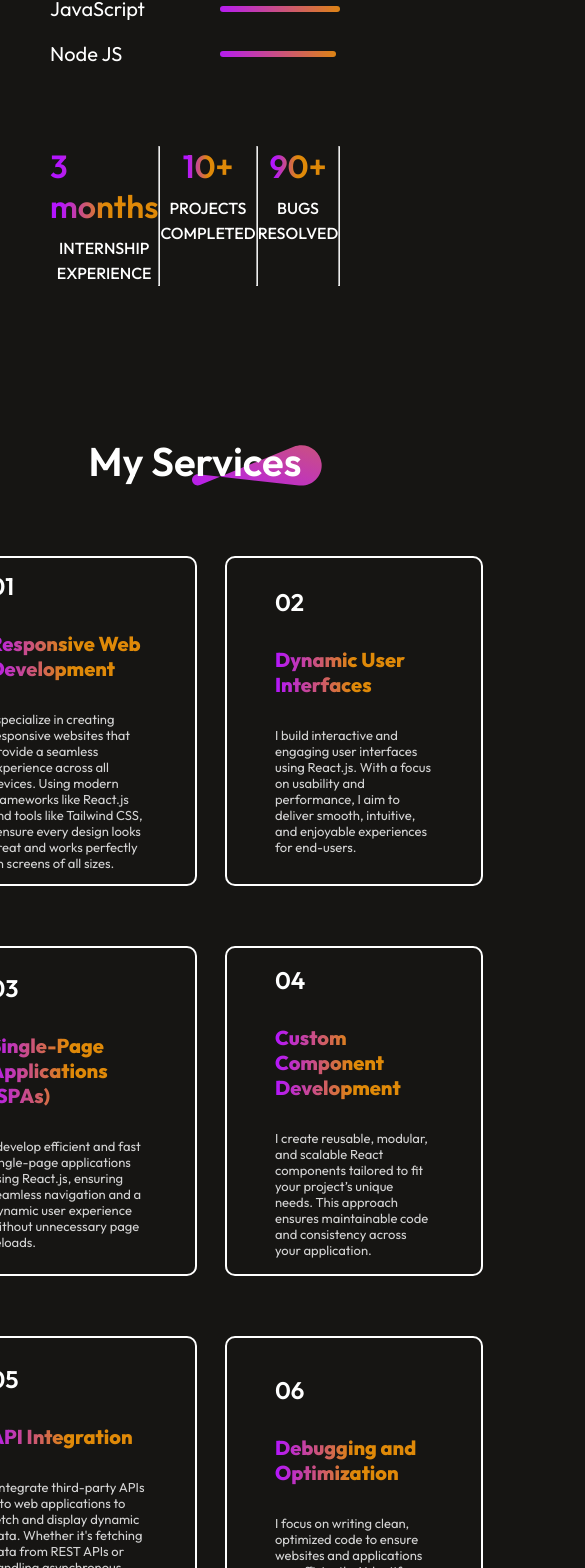
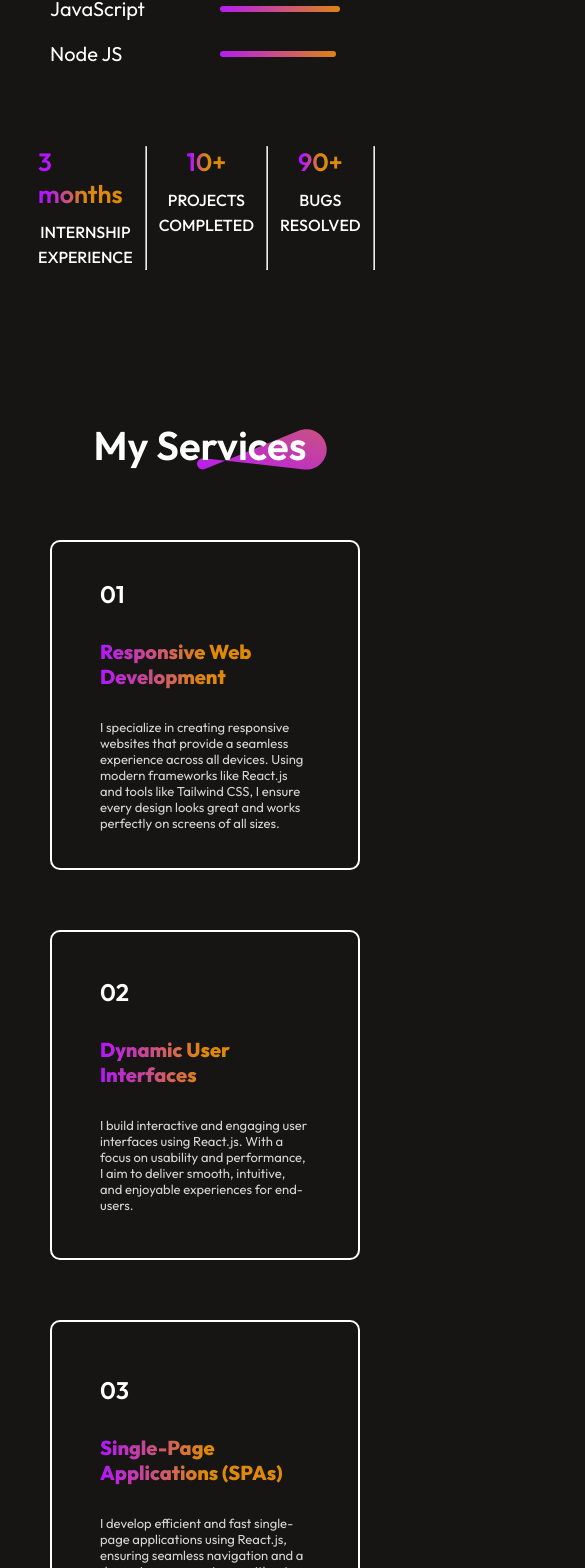
Before and after one commit to imkashishkathuria/my-portfolio, a React (Vite) app: page / in a window 390 px wide. Shown: the part 2033-3601 px from the top of the page, 585 px wide, since content can reach past the window. Built offline with nearby package versions, Linux system fonts and the light colour scheme.

Commit message:
mobile responsive

```diff
--- a/src/Components/About/About.css
+++ b/src/Components/About/About.css
@@ -169,6 +169,8 @@
 
     .about-achievements{
         justify-content: space-between;
+        gap: 12px;
+        margin-left: -12px;
 
     }
 
@@ -177,7 +179,7 @@
     }
 
     .about-achievement h1{
-        font-size: 32px;
+        font-size: 25px;
         font-weight: 600;
     }
 
--- a/src/Components/Contact/Contact.css
+++ b/src/Components/Contact/Contact.css
@@ -124,7 +124,7 @@
 @media (max-width:768px) {
     .contact{
         gap: 50px;
-        margin: 50px 70px;
+        margin: 50px 50px;
         align-items: center;
     }
 
--- a/src/Components/Footer/Footer.css
+++ b/src/Components/Footer/Footer.css
@@ -72,13 +72,15 @@
 
 @media (max-width:768px) {
     .footer{
-        margin: 50px 70px;
+        /* width: 100%; */
+        margin: 50px 50px;
 
     }
 
     .footer-top{
         flex-direction: column;
         gap: 50px;
+        width: 100%;
     }
 
     .footer-bottom{
@@ -86,4 +88,9 @@
         flex-direction: column-reverse;
         margin-bottom: 50px;
     }
+
+    .footer-top-right{
+        display: flex;
+        flex-direction: column;
+    }
 }
--- a/src/Components/MyWork/MyWork.css
+++ b/src/Components/MyWork/MyWork.css
@@ -68,7 +68,7 @@
 @media (max-width:768px) {
     .mywork{
         gap: 50px;
-        margin: 50px 50px;
+        margin: 50px 70px;
         align-items: center;
     }
 
@@ -86,12 +86,12 @@
 
     .mywork-container{
         grid-template-columns: 1fr 1fr;
-        gap: 30px;
+        gap: 40px;
     }
 
     .mywork-container img{
-        width: 100%;
-        height: 100%;
+        width: 120%;
+        height: 120%;
     }
 
     .mywork-showmore{
--- a/src/Components/Navbar/Navbar.css
+++ b/src/Components/Navbar/Navbar.css
@@ -56,6 +56,7 @@
 @media (max-width:768px) {
     .navbar{
         margin: 20px 20px;
+        /* width: 100%; */
     }
 
     .nav-connect{
@@ -65,7 +66,7 @@
     .nav-mob-open{
         display: block;
         position: fixed;
-        right: 240px;
+        right: 50px;
     }
 
     .nav-mob-close{
@@ -87,7 +88,7 @@
         height: 100%;
         z-index: 2;
         transition: right 0.3s;
-        right: -350px;
+        right: 220px;
 
     }
     .nav-menu li{
--- a/src/Components/Services/Services.css
+++ b/src/Components/Services/Services.css
@@ -76,7 +76,8 @@
     .services{
         align-items: center;
         gap: 70px;
-        margin: 20px 30px;
+        margin-left: 50px;
+        /* margin: 30px 40px; */
     }
 
     .services-title h1{
@@ -110,7 +111,7 @@
     }
 
     .services-container{
-        grid-template-columns: 1fr 1fr;
+        grid-template-columns: 1fr;
         gap: 60px;
     }
 }
--- a/src/index.css
+++ b/src/index.css
@@ -5,7 +5,14 @@
 
 body{
   height: 120vh;
+  /* width: 100vw; */
   background: #161513;
   color: white;
   font-family: 'outfit';
 }
+
+@media (max-width:768px) {
+    body{
+      width: 100vw;
+    }
+}
```
